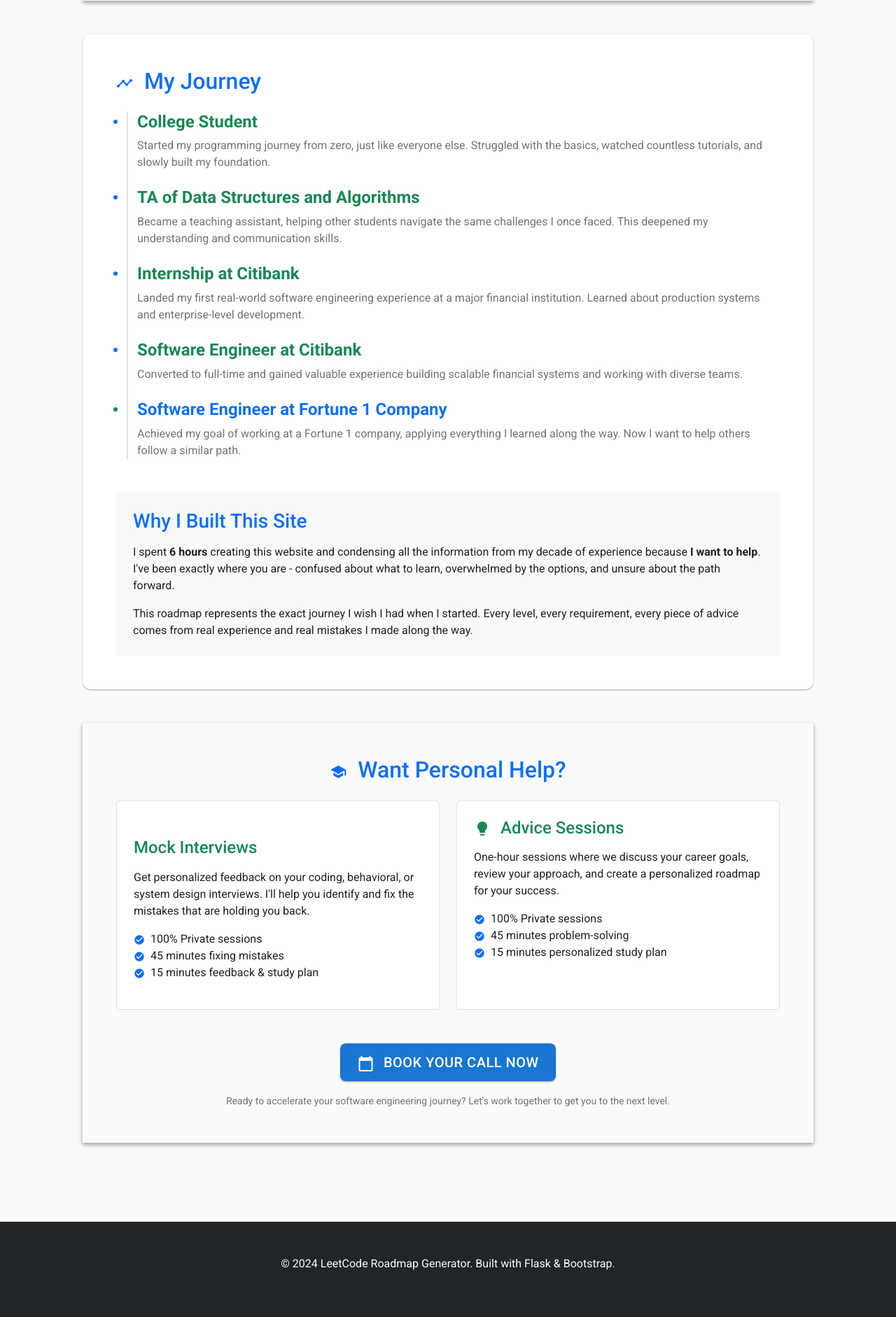
After one commit to RaymondRJones/my-leetcode-roadmap, a Flask app: page /about in a window 1280 px wide. The commit adds this page. Shown: the part 1002-2884 px from the top of the page at 70% size. Run offline with Flask 3, Linux system fonts and the light colour scheme.

Commit message:
add about page and Google tracker

```diff
--- a/app.py
+++ b/app.py
@@ -222,6 +222,11 @@ def software_roadmap():
     """Raymond's Path to Software Engineer at Fortune 1"""
     return render_template('roadmap.html')
 
+@app.route('/about')
+def about():
+    """About Raymond and his journey"""
+    return render_template('about.html')
+
 if __name__ == '__main__':
     # Create templates directory
     os.makedirs('templates', exist_ok=True)
--- /dev/null
+++ b/templates/about.html
@@ -0,0 +1,225 @@
+{% extends "base.html" %}
+
+{% block title %}About Raymond - Ray's LeetCode Roadmap{% endblock %}
+
+{% block content %}
+<div class="container">
+    <div class="row">
+        <div class="col-12 text-center mb-5">
+            <h1 class="display-4 mb-3">
+                <span class="material-icons" style="vertical-align: middle; margin-right: 16px; font-size: 3rem; color: var(--md-primary);">person</span>
+                About Raymond
+            </h1>
+            <p class="lead text-muted">My journey from college student to Fortune 1 software engineer</p>
+        </div>
+    </div>
+
+    <!-- YouTube Video Section -->
+    <div class="row mb-5">
+        <div class="col-12">
+            <div class="md-card-elevated p-4">
+                <h2 class="text-primary mb-4 text-center">
+                    <span class="material-icons" style="vertical-align: middle; margin-right: 8px;">play_circle</span>
+                    Watch My Software Engineering Roadmap
+                </h2>
+                <div class="row justify-content-center">
+                    <div class="col-lg-10">
+                        <div class="ratio ratio-16x9">
+                            <iframe
+                                src="https://www.youtube.com/embed/R1HAJFF3p1Q"
+                                title="Software Engineering Roadmap"
+                                allowfullscreen
+                                style="border-radius: 12px;">
+                            </iframe>
+                        </div>
+                    </div>
+                </div>
+            </div>
+        </div>
+    </div>
+
+    <!-- My Story Section -->
+    <div class="row mb-5">
+        <div class="col-12">
+            <div class="md-card p-5">
+                <h2 class="text-primary mb-4">
+                    <span class="material-icons" style="vertical-align: middle; margin-right: 8px;">timeline</span>
+                    My Journey
+                </h2>
+
+                <div class="timeline">
+                    <div class="timeline-item mb-4">
+                        <div class="timeline-marker bg-primary"></div>
+                        <div class="timeline-content">
+                            <h4 class="text-success">College Student</h4>
+                            <p class="text-muted">Started my programming journey from zero, just like everyone else. Struggled with the basics, watched countless tutorials, and slowly built my foundation.</p>
+                        </div>
+                    </div>
+
+                    <div class="timeline-item mb-4">
+                        <div class="timeline-marker bg-primary"></div>
+                        <div class="timeline-content">
+                            <h4 class="text-success">TA of Data Structures and Algorithms</h4>
+                            <p class="text-muted">Became a teaching assistant, helping other students navigate the same challenges I once faced. This deepened my understanding and communication skills.</p>
+                        </div>
+                    </div>
+
+                    <div class="timeline-item mb-4">
+                        <div class="timeline-marker bg-primary"></div>
+                        <div class="timeline-content">
+                            <h4 class="text-success">Internship at Citibank</h4>
+                            <p class="text-muted">Landed my first real-world software engineering experience at a major financial institution. Learned about production systems and enterprise-level development.</p>
+                        </div>
+                    </div>
+
+                    <div class="timeline-item mb-4">
+                        <div class="timeline-marker bg-primary"></div>
+                        <div class="timeline-content">
+                            <h4 class="text-success">Software Engineer at Citibank</h4>
+                            <p class="text-muted">Converted to full-time and gained valuable experience building scalable financial systems and working with diverse teams.</p>
+                        </div>
+                    </div>
+
+                    <div class="timeline-item mb-4">
+                        <div class="timeline-marker bg-success"></div>
+                        <div class="timeline-content">
+                            <h4 class="text-primary">Software Engineer at Fortune 1 Company</h4>
+                            <p class="text-muted">Achieved my goal of working at a Fortune 1 company, applying everything I learned along the way. Now I want to help others follow a similar path.</p>
+                        </div>
+                    </div>
+                </div>
+
+                <div class="mt-5 p-4 bg-light rounded">
+                    <h3 class="text-primary mb-3">Why I Built This Site</h3>
+                    <p class="mb-3">I spent <strong>6 hours</strong> creating this website and condensing all the information from my decade of experience because <strong>I want to help</strong>. I've been exactly where you are - confused about what to learn, overwhelmed by the options, and unsure about the path forward.</p>
+                    <p class="mb-0">This roadmap represents the exact journey I wish I had when I started. Every level, every requirement, every piece of advice comes from real experience and real mistakes I made along the way.</p>
+                </div>
+            </div>
+        </div>
+    </div>
+
+    <!-- Services Section -->
+    <div class="row">
+        <div class="col-12">
+            <div class="md-card-elevated p-5">
+                <h2 class="text-primary mb-4 text-center">
+                    <span class="material-icons" style="vertical-align: middle; margin-right: 8px;">school</span>
+                    Want Personal Help?
+                </h2>
+
+                <div class="row">
+                    <div class="col-md-6 mb-4">
+                        <div class="service-card h-100 p-4 border rounded">
+                            <h4 class="text-success mb-3">
+                                <span class="material-icons" style="vertical-align: middle; margin-right: 8px;">interview_questions</span>
+                                Mock Interviews
+                            </h4>
+                            <p class="mb-3">Get personalized feedback on your coding, behavioral, or system design interviews. I'll help you identify and fix the mistakes that are holding you back.</p>
+                            <ul class="list-unstyled mb-3">
+                                <li><span class="material-icons text-primary" style="font-size: 16px; vertical-align: middle; margin-right: 8px;">check_circle</span>100% Private sessions</li>
+                                <li><span class="material-icons text-primary" style="font-size: 16px; vertical-align: middle; margin-right: 8px;">check_circle</span>45 minutes fixing mistakes</li>
+                                <li><span class="material-icons text-primary" style="font-size: 16px; vertical-align: middle; margin-right: 8px;">check_circle</span>15 minutes feedback & study plan</li>
+                            </ul>
+                        </div>
+                    </div>
+
+                    <div class="col-md-6 mb-4">
+                        <div class="service-card h-100 p-4 border rounded">
+                            <h4 class="text-success mb-3">
+                                <span class="material-icons" style="vertical-align: middle; margin-right: 8px;">lightbulb</span>
+                                Advice Sessions
+                            </h4>
+                            <p class="mb-3">One-hour sessions where we discuss your career goals, review your approach, and create a personalized roadmap for your success.</p>
+                            <ul class="list-unstyled mb-3">
+                                <li><span class="material-icons text-primary" style="font-size: 16px; vertical-align: middle; margin-right: 8px;">check_circle</span>100% Private sessions</li>
+                                <li><span class="material-icons text-primary" style="font-size: 16px; vertical-align: middle; margin-right: 8px;">check_circle</span>45 minutes problem-solving</li>
+                                <li><span class="material-icons text-primary" style="font-size: 16px; vertical-align: middle; margin-right: 8px;">check_circle</span>15 minutes personalized study plan</li>
+                            </ul>
+                        </div>
+                    </div>
+                </div>
+
+                <div class="text-center mt-4">
+                    <a href="https://calendar.app.google/wgtomKmhYMpZgwtw9"
+                       target="_blank"
+                       class="btn btn-primary btn-lg">
+                        <span class="material-icons" style="vertical-align: middle; margin-right: 8px;">calendar_today</span>
+                        Book Your Call Now
+                    </a>
+                    <p class="text-muted mt-3 mb-0">
+                        <small>Ready to accelerate your software engineering journey? Let's work together to get you to the next level.</small>
+                    </p>
+                </div>
+            </div>
+        </div>
+    </div>
+</div>
+
+<style>
+.timeline {
+    position: relative;
+    padding-left: 30px;
+}
+
+.timeline::before {
+    content: '';
+    position: absolute;
+    left: 15px;
+    top: 0;
+    bottom: 0;
+    width: 2px;
+    background: var(--md-outline);
+}
+
+.timeline-item {
+    position: relative;
+}
+
+.timeline-marker {
+    position: absolute;
+    left: -37px;
+    top: 8px;
+    width: 12px;
+    height: 12px;
+    border-radius: 50%;
+    border: 3px solid var(--md-surface);
+}
+
+.timeline-content {
+    padding-left: 0;
+}
+
+.timeline-content h4 {
+    margin-bottom: 8px;
+    font-weight: 600;
+}
+
+.service-card {
+    background: var(--md-surface);
+    border: 1px solid var(--md-outline) !important;
+    transition: all 0.3s cubic-bezier(0.4, 0.0, 0.2, 1);
+}
+
+.service-card:hover {
+    box-shadow: var(--md-elevation-2);
+    transform: translateY(-2px);
+}
+
+.ratio {
+    box-shadow: var(--md-elevation-1);
+    border-radius: 12px;
+    overflow: hidden;
+}
+
+@media (max-width: 768px) {
+    .timeline {
+        padding-left: 20px;
+    }
+
+    .timeline-marker {
+        left: -27px;
+    }
+}
+</style>
+
+{% endblock %}
--- a/templates/base.html
+++ b/templates/base.html
@@ -8,6 +8,16 @@
     <link href="https://fonts.googleapis.com/css2?family=Roboto:wght@300;400;500;700&display=swap" rel="stylesheet">
     <link href="https://fonts.googleapis.com/icon?family=Material+Icons" rel="stylesheet">
     <link href="https://cdnjs.cloudflare.com/ajax/libs/font-awesome/6.0.0/css/all.min.css" rel="stylesheet">
+
+    <!-- Google tag (gtag.js) -->
+    <script async src="https://www.googletagmanager.com/gtag/js?id=G-3XZL13RZZD"></script>
+    <script>
+      window.dataLayer = window.dataLayer || [];
+      function gtag(){dataLayer.push(arguments);}
+      gtag('js', new Date());
+
+      gtag('config', 'G-3XZL13RZZD');
+    </script>
     <style>
         /* Material Design Colors */
         :root {
@@ -409,6 +419,11 @@
                             <span class="material-icons" style="vertical-align: middle; margin-right: 4px; font-size: 18px;">trending_up</span>The Roadmap
                         </a>
                     </li>
+                    <li class="nav-item">
+                        <a class="nav-link" href="/about">
+                            <span class="material-icons" style="vertical-align: middle; margin-right: 4px; font-size: 18px;">person</span>About
+                        </a>
+                    </li>
                 </ul>
                 <div class="navbar-nav">
                     <button class="btn btn-outline-primary btn-sm" onclick="refreshData()">
```
